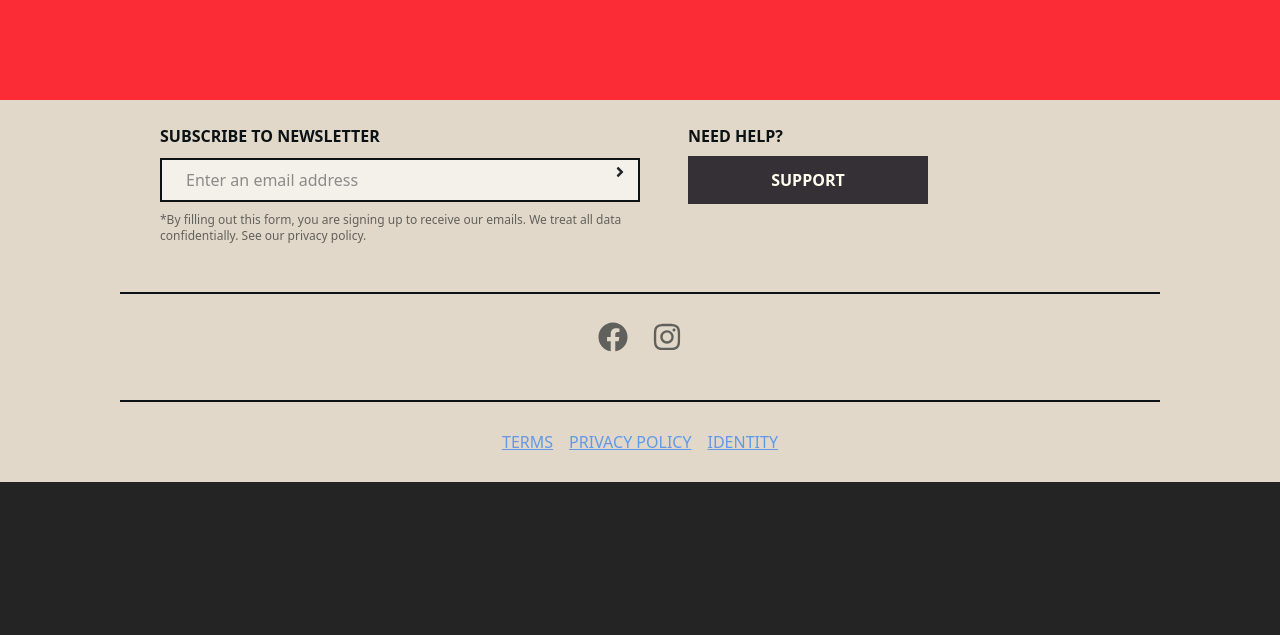
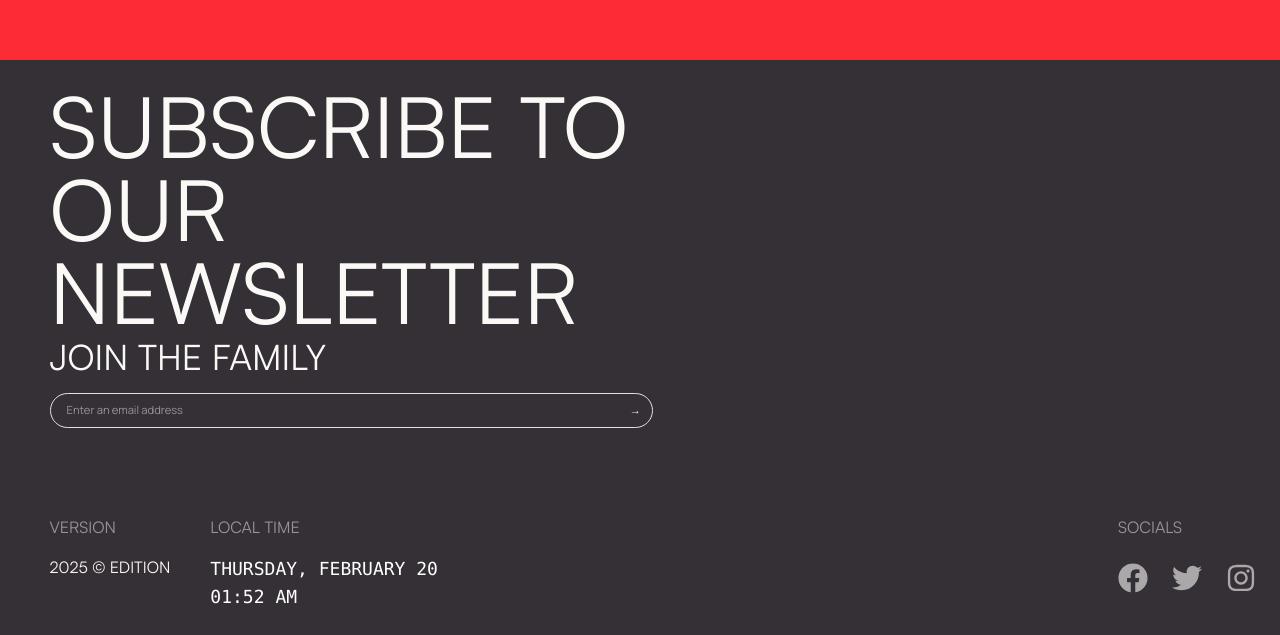
Before and after one commit to dioeos/lovehandkrafted-website, a React (Vite) app in the folder frontend/: page /faq in a window 1280 px wide. Shown: the part 700-1335 px from the top of the page. Before the commit the page ends 1182 px from the top, so only its background shows below. Built offline with nearby package versions, Linux system fonts and the light colour scheme; no server answers.

Commit message:
Edited footer styling

```diff
--- /dev/null
+++ b/frontend/src/components/Footer/Clock.jsx
@@ -0,0 +1,45 @@
+import { useEffect, useState } from 'react';
+
+const PhilippinesClock = () => {
+  const [time, setTime] = useState(new Date());
+
+  useEffect(() => {
+    const updateTime = () => setTime(new Date());
+
+    updateTime();
+
+    const now = new Date();
+    const delay = (60 - now.getSeconds()) * 1000;
+
+    const timeout = setTimeout(() => {
+      updateTime();
+      const interval = setInterval(updateTime, 60000);
+      return () => clearInterval(interval);
+    }, delay);
+
+    return () => clearTimeout(timeout);
+  }, []);
+
+  const formattedTime = time.toLocaleTimeString('en-PH', {
+    timeZone: 'Asia/Manila',
+    hour: '2-digit',
+    minute: '2-digit',
+    hour12: true,
+  });
+
+  const formattedDay = time.toLocaleDateString('en-PH', {
+    timeZone: 'Asia/Manila',
+    weekday: 'long',
+    month: 'long',
+    day: 'numeric',
+  });
+
+  return (
+    <div className="text-lg font-mono text-white">
+      <div>{formattedDay}</div>
+      <div>{formattedTime}</div>
+    </div>
+  );
+};
+
+export default PhilippinesClock;
--- a/frontend/src/components/Footer/Footer.jsx
+++ b/frontend/src/components/Footer/Footer.jsx
@@ -1,8 +1,10 @@
 import { useState } from "react";
 import { useNavigate } from "react-router-dom";
-import { FaAngleRight, FaFacebook, FaInstagram } from "react-icons/fa";
+import { FaFacebook, FaInstagram, FaTwitter} from "react-icons/fa";
+
 import { motion } from "framer-motion";
 import api from "../../utils/lib/api";
+import PhilippinesClock from "./Clock";
 
 const Footer = () => {
     const [email, setEmail] = useState("");
@@ -31,11 +33,22 @@ const Footer = () => {
     };
 
     return (
-        <div className="bg-[#E2D8C9] py-6 px-6 sm:px-8 md:px-16 lg:px-30 flex flex-col items-center justify-center w-full">
-            <div className="flex flex-col md:flex-row px-6 sm:px-10 pb-5 gap-6 md:gap-12 border-b-2 border-[#0B1215] border-opacity-60 w-full">
-                <div className="flex flex-col w-full md:w-1/2">
-                    <span className="uppercase text-[#0B1215] font-semibold">Subscribe to newsletter</span>
-                    <form onSubmit={handlesubmit} className="relative flex items-center h-12 mt-2">
+        <div id="footer-wrapper" className="bg-[#352f36] -mt-[5vh]">
+
+            <div id="footer-container" className="ml-[2vw] z-100 p-4 flex flex-col justify-end bg-[#352f36]">
+
+                <div id="header" className="relative mb-[10vh] flex flex-col">
+                    <div className='md:w-[50%] m-0 text-[2rem] md:text-[5.3rem] leading-[30px] md:leading-[5.2rem] uppercase text-[#FAF9F6] satoshi'>
+                        Subscribe to our newsletter
+                    </div>
+                    <div className='text-[#FAF9F6] m-0 uppercase relative'>
+                        <div className="satoshi text-[1rem] leading-[40px] md:leading-[45px] md:text-[2.2rem]">
+                            Join the family
+                        </div>
+                    </div>
+
+                    <div className="">
+                        <form onSubmit={handlesubmit} className=" relative flex items-center h-12 mt-2 manrope text-[0.7em] md:text-md w-[50%]">
                             <input
                                 type="text"
                                 id="newsletter-email"
@@ -43,48 +56,121 @@ const Footer = () => {
                                 onChange={(e) => setEmail(e.target.value)}
                                 required
                                 placeholder="Enter an email address"
-                            className="w-full px-4 py-2 border-2 border-[#0B1215] border-opacity-60 outline-none bg-[#f4f0ea]"
+                                className="rounded-3xl w-full px-3 md:px-4 py-2 pr-10 text-[#FAF9F6] border border-[#FAF9F6] bg-transparent focus:outline-none focus:ring-0"
                             />
-                        <button type="submit" className="p-1 text-3xl flex items-center rounded absolute right-2 top-1 cursor-pointer">
-                            <FaAngleRight />
+
+                            <button
+                                onClick={handlesubmit}
+                                type="submit"
+                                className="absolute right-3 text-[#FAF9F6] cursor-pointer bg-transparent border-none"
+                            >
+                                &rarr;
                             </button>
                         </form>
-                    <span className="text-xs text-[#0B1215] opacity-60 mt-2">*By filling out this form, you are signing up to receive our emails. We treat all data confidentially. See our privacy policy.</span>
-                </div>
-
-                <motion.div
-                    className="flex flex-col uppercase w-full md:w-1/4"
-                >
-                    <span className="font-semibold text-[#0B1215]">Need help?</span>
-                    <motion.div
-                        onClick={() => navigate('/faq')}
-                        whileHover={{ scale: 1.1 }}
-                        className="uppercase bg-[#352f36] h-12 text-[#fffff0] font-extrabold mt-2 flex items-center justify-center cursor-pointer"
-                    >
-                        SUPPORT
-                    </motion.div>
-                </motion.div>
-            </div>
-
-            <div className="p-1 pb-5 border-b-2 border-[#0B1215] border-opacity-60 w-full">
-                <div className="flex justify-center items-center gap-4 text-3xl mt-4">
-                    <a href="#" target="_blank" rel="noopener noreferrer">
-                        <FaFacebook className="text-[#0B1215] opacity-60 hover:opacity-100" />
-                    </a>
-                    <a href="#" target="_blank" rel="noopener noreferrer">
-                        <FaInstagram className="text-[#0B1215] opacity-60 hover:opacity-100" />
-                    </a>
                     </div>
                 </div>
 
-            <div className="p-1 w-full text-center">
-                <div className="flex flex-col sm:flex-row justify-center items-center gap-3 text-[#0B1215] opacity-60 uppercase mt-4">
-                    <a href="#" className="hover:underline">Terms</a>
-                    <a href="#" className="hover:underline">Privacy Policy</a>
-                    <a href="#" className="hover:underline">Identity</a>
+
+                <div id="extras" className="flex justify-between satoshi uppercase">
+
+                    <div id="left-container" className="flex gap-10">
+                        <div id="version-header" className="text-[#FAF9F6]">
+                            <p className="opacity-50">Version</p>
+                            <p>2025 &copy; Edition</p>
+                        </div>
+
+                        <div id="time-header" className="text-[#FAF9F6]">
+                            <p className="opacity-50">Local Time</p>
+                            <PhilippinesClock/>
+                        </div>
+                    </div>
+
+                    <div id="right-container">
+                        <div id="socials-header" className="">
+                            <p className="text-[#FAF9F6] opacity-50">Socials</p>
+
+                            <div id="icons-folder">
+                                <div className="flex justify-center items-center gap-4 text-3xl mt-4 text-[#FAF9F6]">
+                                    <a href="#" target="_blank" rel="noopener noreferrer">
+                                        <FaFacebook className="text-[#FAF9F6] opacity-60 hover:opacity-100" />
+                                    </a>
+
+
+                                    <a href="#" target="_blank" rel="noopener noreferrer">
+                                        <FaTwitter className="text-[#FAF9F6] opacity-60 hover:opacity-100" />
+                                    </a>
+
+                                    <a href="#" target="_blank" rel="noopener noreferrer">
+                                        <FaInstagram className="text-[#FAF9F6] opacity-60 hover:opacity-100" />
+                                    </a>
+                                </div>
+
+
                             </div>
                         </div>
                     </div>
+
+
+                </div>
+
+            </div>
+
+
+        </div>
+        // <div className="bg-[#E2D8C9] py-6 px-6 sm:px-8 md:px-16 lg:px-30 flex flex-col items-center justify-center w-full">
+        //     <div className="flex flex-col md:flex-row px-6 sm:px-10 pb-5 gap-6 md:gap-12 border-b-2 border-[#0B1215] border-opacity-60 w-full">
+        //         <div className="flex flex-col w-full md:w-1/2">
+        //             <span className="uppercase text-[#0B1215] font-semibold">Subscribe to newsletter</span>
+        //             <form onSubmit={handlesubmit} className="relative flex items-center h-12 mt-2">
+        //                 <input
+        //                     type="text"
+        //                     id="newsletter-email"
+        //                     value={email}
+        //                     onChange={(e) => setEmail(e.target.value)}
+        //                     required
+        //                     placeholder="Enter an email address"
+        //                     className="w-full px-4 py-2 border-2 border-[#0B1215] border-opacity-60 outline-none bg-[#f4f0ea]"
+        //                 />
+        //                 <button type="submit" className="p-1 text-3xl flex items-center rounded absolute right-2 top-1 cursor-pointer">
+        //                     <FaAngleRight />
+        //                 </button>
+        //             </form>
+        //             <span className="text-xs text-[#0B1215] opacity-60 mt-2">*By filling out this form, you are signing up to receive our emails. We treat all data confidentially. See our privacy policy.</span>
+        //         </div>
+
+        //         <motion.div
+        //             className="flex flex-col uppercase w-full md:w-1/4"
+        //         >
+        //             <span className="font-semibold text-[#0B1215]">Need help?</span>
+        //             <motion.div
+        //                 onClick={() => navigate('/faq')}
+        //                 whileHover={{ scale: 1.1 }}
+        //                 className="uppercase bg-[#352f36] h-12 text-[#fffff0] font-extrabold mt-2 flex items-center justify-center cursor-pointer"
+        //             >
+        //                 SUPPORT
+        //             </motion.div>
+        //         </motion.div>
+        //     </div>
+
+        //     <div className="p-1 pb-5 border-b-2 border-[#0B1215] border-opacity-60 w-full">
+        //         <div className="flex justify-center items-center gap-4 text-3xl mt-4">
+        //             <a href="#" target="_blank" rel="noopener noreferrer">
+        //                 <FaFacebook className="text-[#0B1215] opacity-60 hover:opacity-100" />
+        //             </a>
+        //             <a href="#" target="_blank" rel="noopener noreferrer">
+        //                 <FaInstagram className="text-[#0B1215] opacity-60 hover:opacity-100" />
+        //             </a>
+        //         </div>
+        //     </div>
+
+        //     <div className="p-1 w-full text-center">
+        //         <div className="flex flex-col sm:flex-row justify-center items-center gap-3 text-[#0B1215] opacity-60 uppercase mt-4">
+        //             <a href="#" className="hover:underline">Terms</a>
+        //             <a href="#" className="hover:underline">Privacy Policy</a>
+        //             <a href="#" className="hover:underline">Identity</a>
+        //         </div>
+        //     </div>
+        // </div>
     );
 };
 
--- a/frontend/src/components/Nav/Nav.jsx
+++ b/frontend/src/components/Nav/Nav.jsx
@@ -41,9 +41,10 @@ const Nav = () => {
     };
 
     return (
+        <div className="">
             <motion.div
                 id="header"
-            className="bg-[#f4f0ea] absolute top-0 left-0 w-full box-border p-2 text-[#0B1215] z-50"
+                className="bg-[#f4f0ea] fixed top-0 left-0 w-full box-border p-2 text-[#0B1215] z-50"
                 initial={showAnimation ? { opacity: 0, y: -50 } : false}
                 animate={showAnimation ? { opacity: 1, y: 0} : false}
                 transition={{
@@ -109,6 +110,7 @@ const Nav = () => {
                     </AnimatePresence>
 
             </motion.div>
+        </div>
     )
 }
 
--- a/frontend/src/index.css
+++ b/frontend/src/index.css
@@ -7,7 +7,7 @@
 
   color-scheme: light dark;
   color: rgba(255, 255, 255, 0.87);
-  background-color: #242424;
+  background-color: #FAF9F6;
 
   font-synthesis: none;
   text-rendering: optimizeLegibility;
--- a/frontend/src/pages/Index/Carousel.jsx
+++ b/frontend/src/pages/Index/Carousel.jsx
@@ -34,9 +34,9 @@ export const Carousel = () => {
     const height = useTransform(scrollYProgress, [0, 0.9], [50, 0])
 
     return (
-        <div ref={carouselContainer} id="sliding-images" className="flex flex-col gap-[3vw] relative bg-[#FAF9F6] z-1 mb-[100vh]">
+        <div ref={carouselContainer} id="sliding-images" className="flex flex-col gap-[3vw] relative bg-[#FAF9F6] z-1 mb-[50vh]">
 
-            <motion.div style={{ x: x1 }} id="slider" className="flex relative gap-[3vw] w-[120vw] left-[-10vw]">
+            <motion.div style={{ x: x1 }} id="slider" className="flex relative gap-[3vw] w-[120vw] left-[-10vw] bg-[#FAF9F6]">
                 {
                     slider.map( (project, index) => {
                         return(
--- a/frontend/src/pages/Index/HeroSection.jsx
+++ b/frontend/src/pages/Index/HeroSection.jsx
@@ -19,7 +19,7 @@ export const HeroSection = () => {
     const phrase = "We create with a Heart.";
     return (
 
-        <section id="hero-section" className='p-4 min-h-screen'>
+        <section id="hero-section" className='p-4 min-h-screen bg-[#FAF9F6]'>
             <div ref={heroContainer} id='body' className='ml-[2vw] mt-[40vh]'>
 
                 <div className="relative">
--- a/frontend/src/pages/Index/Index.jsx
+++ b/frontend/src/pages/Index/Index.jsx
@@ -14,7 +14,7 @@ const Index = () => {
 
 
     return (
-        <div className="flex flex-col min-h-screen bg-[#FAF9F6]">
+        <div className="flex flex-col min-h-screen">
             <Nav/>
             <div id="index-root" className="flex-grow">
                 <HeroSection/>
--- a/frontend/src/pages/Index/IntroSection.jsx
+++ b/frontend/src/pages/Index/IntroSection.jsx
@@ -12,7 +12,7 @@ export const IntroSection = () => {
     const y = useTransform(scrollYProgress, [0,1], [0, -350])
     const y2 = useTransform(scrollYProgress, [0,1], [0, -300])
     return (
-        <section id="intro-section" className="h-[50vh]">
+        <section id="intro-section" className="h-[50vh] bg-[#FAF9F6]">
             <div ref={introContainer} className="p-4 grid grid-rows-[auto_auto_auto] md:grid-cols-[1fr_2fr]">
 
                 <motion.div id="image-container" className="bg-gray-500 hidden md:flex justify-center items-center" style={{ y, initial: "0px"}}>
```
Also changed, not shown: frontend/src/pages/Index/FeaturedSection.jsx (+9 -8 lines). Lines whose indentation alone changed are shown as unchanged.
